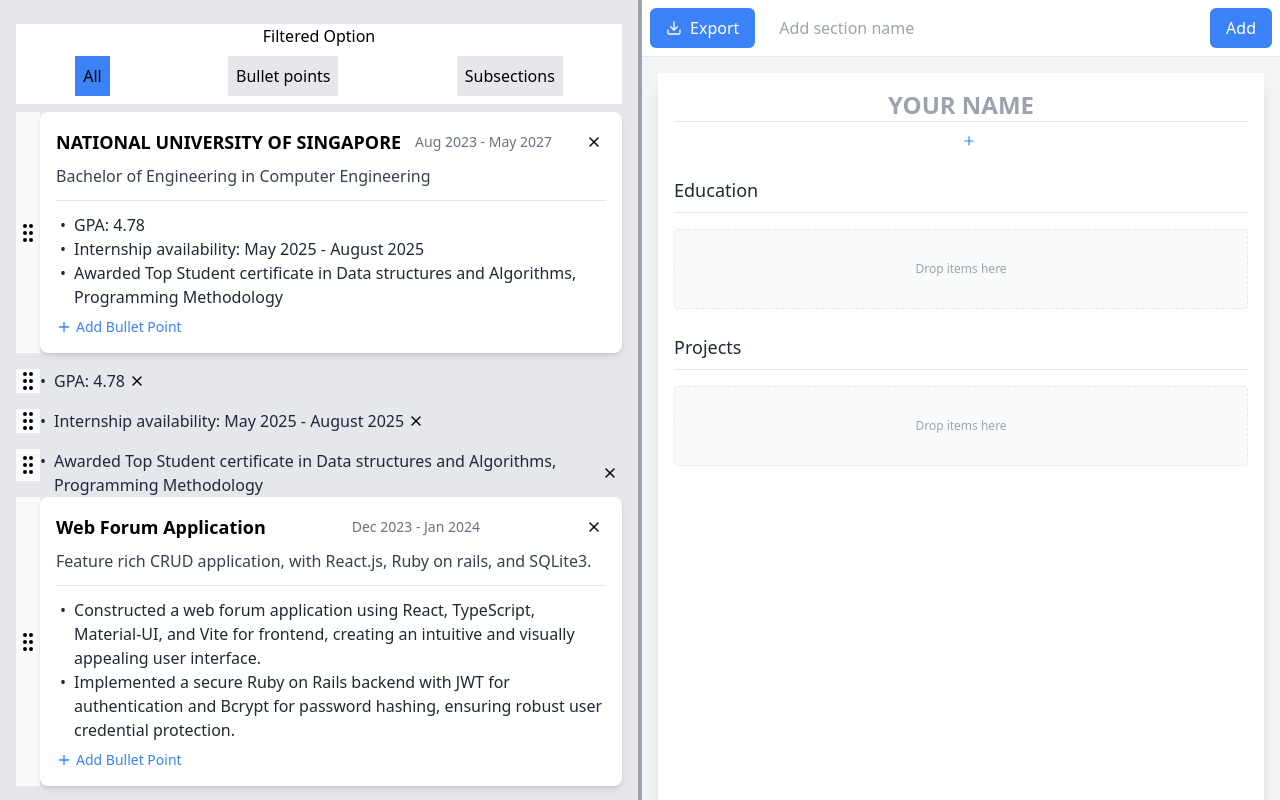
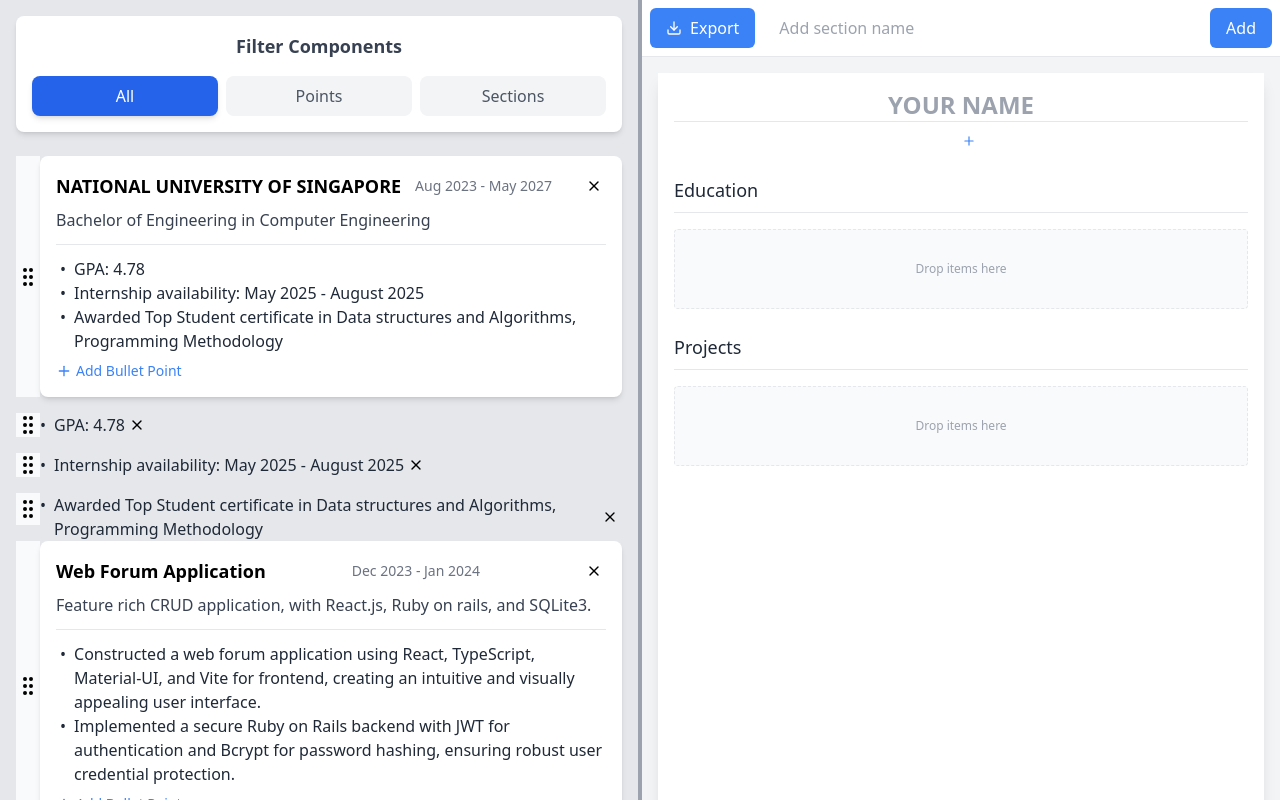
Before and after one commit to ThienDuc3112/hackNRoll25, a React (Vite) app in the folder frontend/: page /editor in a window 1280 px wide. Built offline with nearby package versions, Linux system fonts and the light colour scheme; what @react-pdf/renderer would draw is missing.

Commit message:
make buttons

```diff
--- a/frontend/src/pages/editor/MenuBar.tsx
+++ b/frontend/src/pages/editor/MenuBar.tsx
@@ -1,7 +1,10 @@
 import { useMemo, useState } from "react";
 import { IdItemType, SubsectionType } from "./types";
 import { itemMapAtom, useEditorAtom } from "./state";
-import { SortableContext, verticalListSortingStrategy } from "@dnd-kit/sortable";
+import {
+  SortableContext,
+  verticalListSortingStrategy,
+} from "@dnd-kit/sortable";
 import { MenuItemView } from "./MenuItemView";
 import { useAtomValue } from "jotai";
 
@@ -12,17 +15,17 @@ type MenuBarProps = {
 
 export const MenuBar = ({ dividerPosition, menu }: MenuBarProps) => {
   // For adding new subsections from the menu
-  const itemMap = useAtomValue(itemMapAtom)
-  const [option, setOption] = useState<"all" | "sub" | "point">("all")
+  const itemMap = useAtomValue(itemMapAtom);
+  const [option, setOption] = useState<"all" | "sub" | "point">("all");
   const filteredMenu = useMemo(() => {
     if (option == "sub") {
-      return menu.filter(itemId => itemMap[itemId]?.type === "SUBSECTION")
+      return menu.filter((itemId) => itemMap[itemId]?.type === "SUBSECTION");
     } else if (option == "point") {
-      return menu.filter(itemId => itemMap[itemId]?.type === "POINT")
+      return menu.filter((itemId) => itemMap[itemId]?.type === "POINT");
     } else {
-      return menu
+      return menu;
     }
-  }, [menu, option])
+  }, [menu, option]);
   const [showNameInput, setShowNameInput] = useState(false);
   const [newSubsectionName, setNewSubsectionName] = useState("");
   const [newSubsectionSubTitle, setNewSubsectionSubTitle] = useState("");
@@ -32,7 +35,10 @@ export const MenuBar = ({ dividerPosition, menu }: MenuBarProps) => {
   const { newBulletPoint, newSubSection, deleteItem } = useEditorAtom();
   const [newGBulletPointName, setNewGBulletPointName] = useState("");
 
-  const items = useMemo(() => filteredMenu.map(val => `MENU-${val}`), [filteredMenu])
+  const items = useMemo(
+    () => filteredMenu.map((val) => `MENU-${val}`),
+    [filteredMenu]
+  );
 
   const addNewSubsection = (subSection: SubsectionType) => {
     newSubSection(subSection);
@@ -43,27 +49,51 @@ export const MenuBar = ({ dividerPosition, menu }: MenuBarProps) => {
       className="flex h-full flex-col bg-gray-200 p-4 overflow-y-auto"
       style={{ width: `${dividerPosition}%` }}
     >
-      <div
-        className="bg-white w-full h-40 flex-col flex justify-around my-2 align-middle"
-      >
-        <span className="text-center">Filtered Option</span>
-        <div
-          className="bg-white w-full flex-row flex justify-around my-2 align-middle"
-        >
-          <button
-            className={`p-2 ${option === "all" ? "bg-blue-500" : "bg-gray-200"}`}
-            onClick={() => setOption("all")}>All</button>
-          <button
-            className={`p-2 ${option === "point" ? "bg-blue-500" : "bg-gray-200"}`}
-            onClick={() => setOption("point")}>Bullet points</button>
-          <button
-            className={`p-2 ${option === "sub" ? "bg-blue-500" : "bg-gray-200"}`}
-            onClick={() => setOption("sub")}>Subsections</button>
-        </div>
-      </div>
+<div className="bg-white rounded-lg shadow-md p-4 mb-6">
+  <h3 className="text-lg font-semibold text-gray-700 mb-4 text-center">
+    Filter Components
+  </h3>
+
+  <div className="flex justify-between items-center gap-2">
+    <button
+      onClick={() => setOption("all")}
+      className={`flex-1 px-4 py-2 rounded-lg font-medium transition-all duration-200 ${
+        option === "all"
+          ? "bg-blue-600 text-white shadow-md"
+          : "bg-gray-100 text-gray-600 hover:bg-gray-200"
+      }`}
+    >
+      All
+    </button>
+
+    <button
+      onClick={() => setOption("point")}
+      className={`flex-1 px-4 py-2 rounded-lg font-medium transition-all duration-200 ${
+        option === "point"
+          ? "bg-blue-600 text-white shadow-md"
+          : "bg-gray-100 text-gray-600 hover:bg-gray-200"
+      }`}
+    >
+      Points
+    </button>
+
+    <button
+      onClick={() => setOption("sub")}
+      className={`flex-1 px-4 py-2 rounded-lg font-medium transition-all duration-200 ${
+        option === "sub"
+          ? "bg-blue-600 text-white shadow-md"
+          : "bg-gray-100 text-gray-600 hover:bg-gray-200"
+      }`}
+    >
+      Sections
+    </button>
+  </div>
+</div>
       {/** Render the items from the menu */}
       <SortableContext strategy={verticalListSortingStrategy} items={items}>
-        {filteredMenu.map((itemId) => <MenuItemView itemId={itemId} key={itemId} onDelete={deleteItem} />)}
+        {filteredMenu.map((itemId) => (
+          <MenuItemView itemId={itemId} key={itemId} onDelete={deleteItem} />
+        ))}
       </SortableContext>
 
       {/** "Add Subsection" UI */}
@@ -146,7 +176,7 @@ export const MenuBar = ({ dividerPosition, menu }: MenuBarProps) => {
             onClick={() => {
               newBulletPoint(newGBulletPointName);
               setNewGBulletPointName("");
-              setGBulletInput(false)
+              setGBulletInput(false);
             }}
           >
             Add
@@ -154,7 +184,7 @@ export const MenuBar = ({ dividerPosition, menu }: MenuBarProps) => {
           <button
             onClick={() => {
               setNewGBulletPointName("");
-              setGBulletInput(false)
+              setGBulletInput(false);
             }}
           >
             Cancel
```
